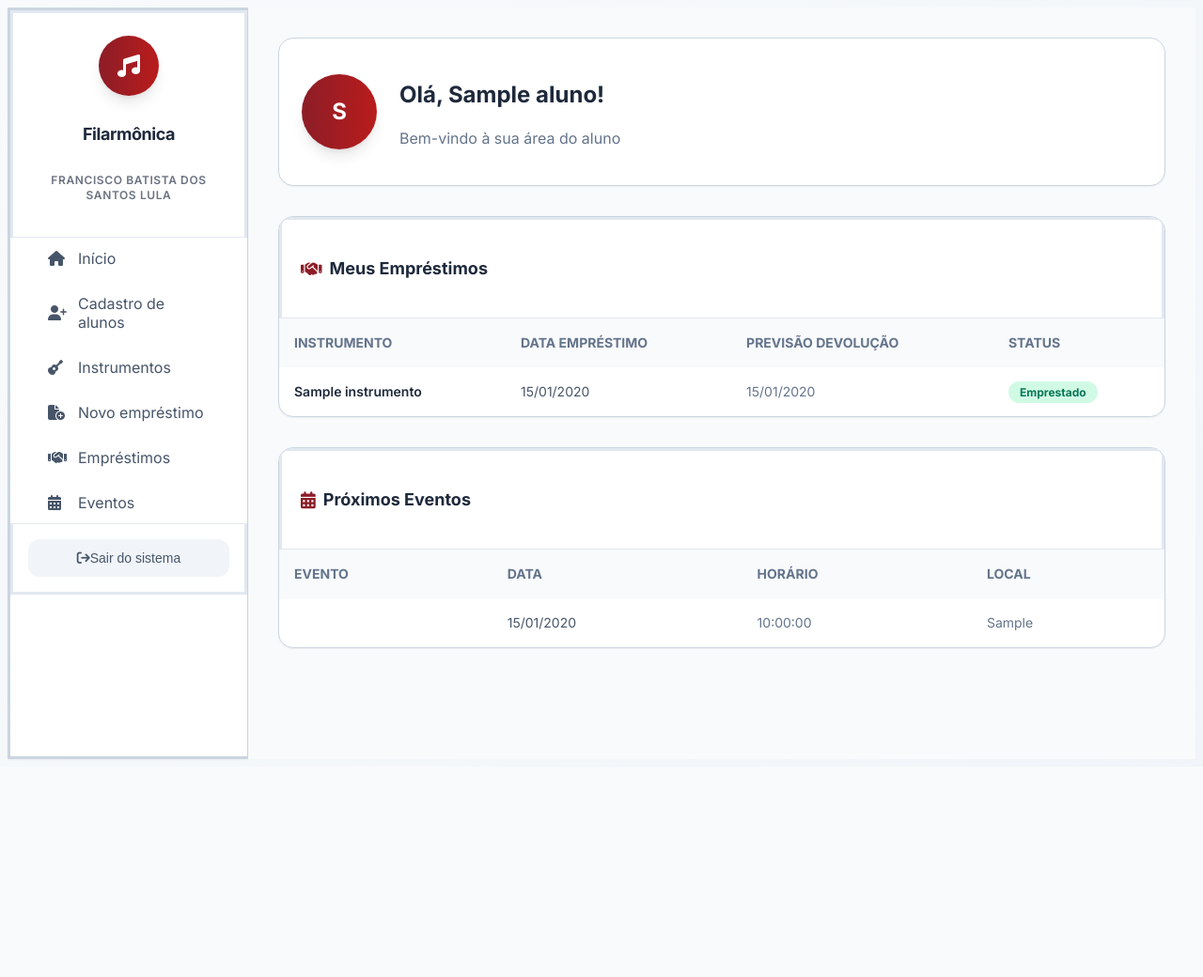
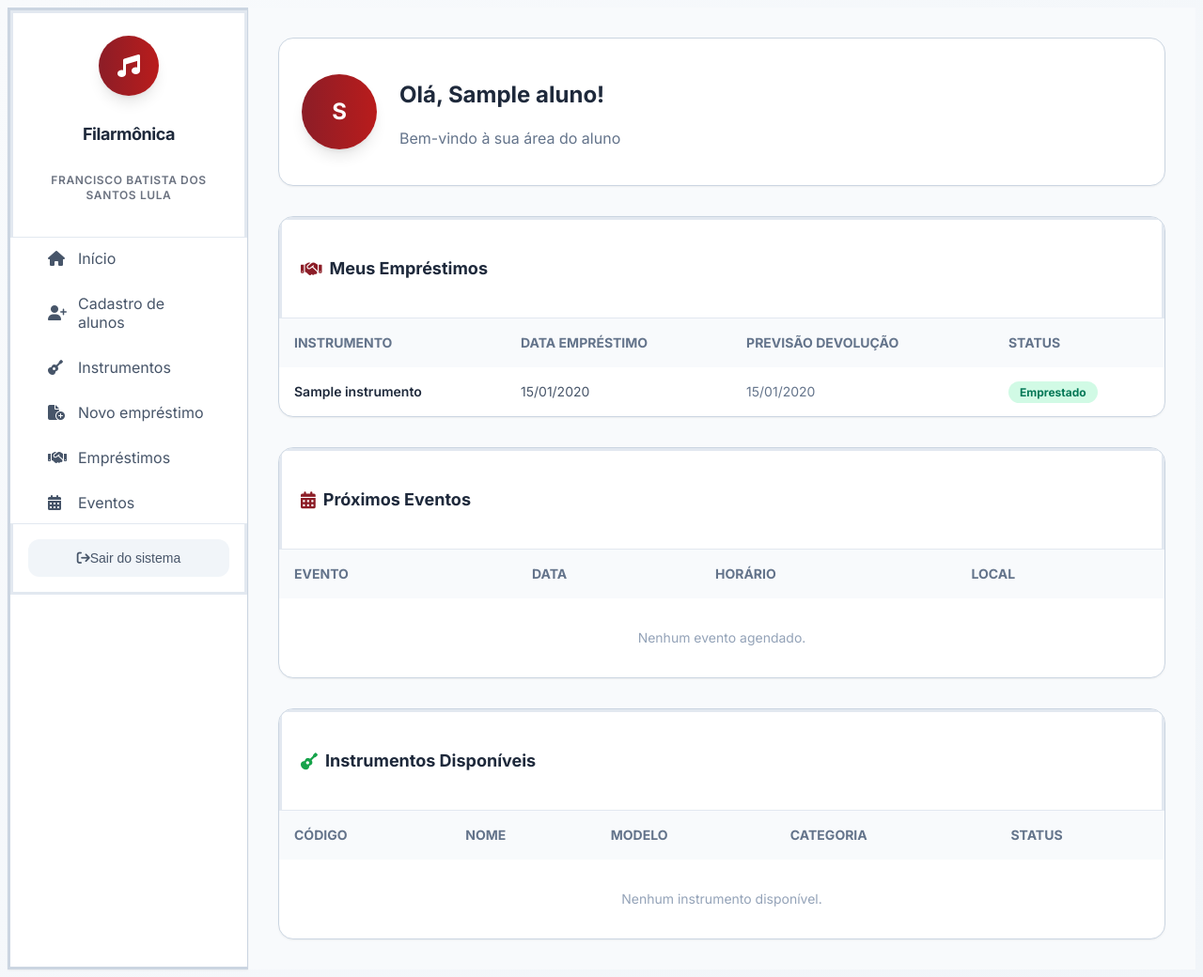
Before and after one commit to aniel-gif/Filarmonica, a Flask app: page /aluno/dashboard in a window 1280 px wide. Shown: the whole page at 94% size. Before the commit the page ends 808 px from the top, so only its background shows below. Run offline with Flask 3, Linux system fonts and the light colour scheme; the visitor is signed in with stand-in values (Sample User, id 1); tables that the repository leaves empty hold one stand-in row (values such as "Sample post"); parts of the project's set-up code (start-up, migrations or seed data) failed here and were passed over; some libraries are stand-ins or nearby versions.

Commit message:
feat: implement role-based access control for instruments and student dashboard
- Alunos veem apenas instrumentos disponíveis (status 'Disponível')
- Alunos veem apenas eventos futuros com detalhes
- Removido 'Novo empréstimo' da barra lateral do aluno
- Aluno vê seção de instrumentos disponíveis no dashboard
- Admin mantém acesso completo a todos os recursos
- Proteção de rota para deletar instrumentos (admin only)
- Filtro inteligente para eventos futuros e instrumentos disponíveis

```diff
--- a/app.py
+++ b/app.py
@@ -364,13 +364,18 @@ def novo_instrumento():
 
 @app.route('/instrumentos')
 @login_required
-@admin_required
 def listar_instrumentos():
-    instrumentos = Instrumento.query.all()
-    return render_template('instrumentos_list.html', instrumentos=instrumentos)
+    user_role = session.get('usuario_role')
+    if user_role == 'admin':
+        instrumentos = Instrumento.query.all()
+    else:
+        # Alunos comuns veem apenas instrumentos disponíveis
+        instrumentos = Instrumento.query.filter_by(status='Disponível').all()
+    return render_template('instrumentos_list.html', instrumentos=instrumentos, is_admin=(user_role == 'admin'))
 
 @app.route('/instrumentos/deletar/<int:id>', methods=['POST'])
 @login_required
+@admin_required
 def instrumento_deletar(id):
     instrumento = Instrumento.query.get_or_404(id)
     db.session.delete(instrumento)
@@ -458,9 +463,13 @@ def aluno_dashboard():
 
     aluno = Aluno.query.get_or_404(session['aluno_id'])
     emprestimos = Emprestimo.query.filter_by(aluno_id=aluno.id).all()
-    eventos = Evento.query.order_by(Evento.data.asc()).all()
+    hoje = datetime.now().date()
+    # Alunos comuns veem apenas eventos próximos (futuro), com detalhes
+    eventos = Evento.query.filter(Evento.data >= hoje).order_by(Evento.data.asc()).all()
+    # Alunos comuns veem apenas instrumentos disponíveis para empréstimo
+    instrumentos_disponiveis = Instrumento.query.filter_by(status='Disponível').all()
 
-    return render_template('aluno_dashboard.html', aluno=aluno, emprestimos=emprestimos, eventos=eventos, now=datetime.now().date())
+    return render_template('aluno_dashboard.html', aluno=aluno, emprestimos=emprestimos, eventos=eventos, instrumentos_disponiveis=instrumentos_disponiveis, now=hoje)
 
 @app.route('/emprestimos/deletar/<int:id>', methods=['POST'])
 @login_required
--- a/templates/aluno_dashboard.html
+++ b/templates/aluno_dashboard.html
@@ -2,6 +2,7 @@
 
 {% block content %}
 <div class="space-y-8">
+
   <!-- Cabeçalho do Aluno -->
   <div class="bg-white rounded-2xl border border-slate-200 shadow-sm p-6 animate-fadeInUp">
     <div class="flex items-center gap-6">
@@ -23,7 +24,6 @@
         Meus Empréstimos
       </h3>
     </div>
-
     <div class="overflow-x-auto">
       <table class="w-full text-left text-sm border-collapse">
         <thead>
@@ -64,7 +64,6 @@
         Próximos Eventos
       </h3>
     </div>
-
     <div class="overflow-x-auto">
       <table class="w-full text-left text-sm border-collapse">
         <thead>
@@ -81,7 +80,7 @@
             <td class="p-4 font-semibold text-slate-800">{{ evt.titulo }}</td>
             <td class="p-4 text-slate-600">{{ evt.data.strftime('%d/%m/%Y') if evt.data else '-' }}</td>
             <td class="p-4 text-slate-500">{{ evt.horario }}</td>
-            <td class="p-4 text-slate-500">{{ evt.local }}</td>
+            <td class="p-4 text-slate-600">{{ evt.local }}</td>
           </tr>
           {% else %}
           <tr>
@@ -92,15 +91,48 @@
       </table>
     </div>
   </div>
+
+  <!-- Instrumentos Disponíveis -->
+  <div class="bg-white rounded-2xl border border-slate-200 shadow-sm overflow-hidden animate-fadeInUp" style="--animation-delay: 0.7s">
+    <div class="p-5 border-b border-slate-100">
+      <h3 class="font-bold text-slate-800 text-lg flex items-center gap-2">
+        <i class="fa-solid fa-guitar w-6 text-green-600"></i>
+        Instrumentos Disponíveis
+      </h3>
+    </div>
+    <div class="overflow-x-auto">
+      <table class="w-full text-left text-sm border-collapse">
+        <thead>
+          <tr class="bg-slate-50 text-slate-500 uppercase font-semibold">
+            <th class="p-4">Código</th>
+            <th class="p-4">Nome</th>
+            <th class="p-4">Modelo</th>
+            <th class="p-4">Categoria</th>
+            <th class="p-4">Status</th>
+          </tr>
+        </thead>
+        <tbody class="divide-y divide-slate-100">
+          {% for i in instrumentos_disponiveis %}
+          <tr class="hover:bg-slate-50 transition-colors duration-150">
+            <td class="p-4 font-semibold text-slate-800">{{ i.codigo }}</td>
+            <td class="p-4 font-semibold text-slate-800">{{ i.nome }}</td>
+            <td class="p-4 text-slate-600">{{ i.modelo or '-' }}</td>
+            <td class="p-4 text-slate-600">{{ i.categoria }}</td>
+            <td class="p-4">
+              <span class="px-3 py-1 text-xs font-bold rounded-full {% if i.status == 'Disponível' %}bg-emerald-100 text-emerald-700{% else %}bg-red-100 text-red-700{% endif %}">
+                {{ i.status }}
+              </span>
+            </td>
+          </tr>
+          {% else %}
+          <tr>
+            <td colspan="5" class="p-8 text-center text-slate-400">Nenhum instrumento disponível.</td>
+          </tr>
+          {% endfor %}
+        </tbody>
+      </table>
+    </div>
+  </div>
+
 </div>
-
-<style>
-  @keyframes fadeInUp {
-    from { opacity: 0; transform: translateY(20px); }
-    to { opacity: 1; transform: translateY(0); }
-  }
-  .animate-fadeInUp {
-    animation: fadeInUp 0.5s ease-out forwards;
-  }
-</style>
 {% endblock %}
--- a/templates/base.html
+++ b/templates/base.html
@@ -52,11 +52,13 @@
           </a>
 
           <!-- Cadastrar Empréstimo -->
+          {% if session.get('usuario_role') == 'admin' %}
           <a href="{{ url_for('novo_emprestimo') }}"
              class="sidebar-link {{ 'active' if request.endpoint == 'novo_emprestimo' else '' }}">
             <i class="fa-solid fa-file-circle-plus w-5"></i>
             <span>Novo empréstimo</span>
           </a>
+          {% endif %}
 
           <!-- Histórico de Empréstimos -->
           <a href="{{ url_for('listar_emprestimos') }}"
--- a/templates/instrumentos_list.html
+++ b/templates/instrumentos_list.html
@@ -12,9 +12,11 @@
   <div class="bg-white rounded-2xl border border-slate-200 shadow-sm overflow-hidden animate-fadeInUp">
     <div class="p-5 border-b border-slate-100 flex justify-between items-center">
       <h3 class="font-bold text-slate-800 text-lg">Lista de Instrumentos</h3>
+      {% if is_admin %}
       <a href="{{ url_for('novo_instrumento') }}" class="bg-gradient-to-r from-brand-green to-green-600 hover:from-green-600 hover:to-green-700 text-white px-4 py-2 rounded-xl text-sm font-semibold transition-all duration-300 flex items-center gap-2">
         <i class="fa-solid fa-plus"></i> Novo Instrumento
       </a>
+      {% endif %}
     </div>
 
     <div class="overflow-x-auto">
```
